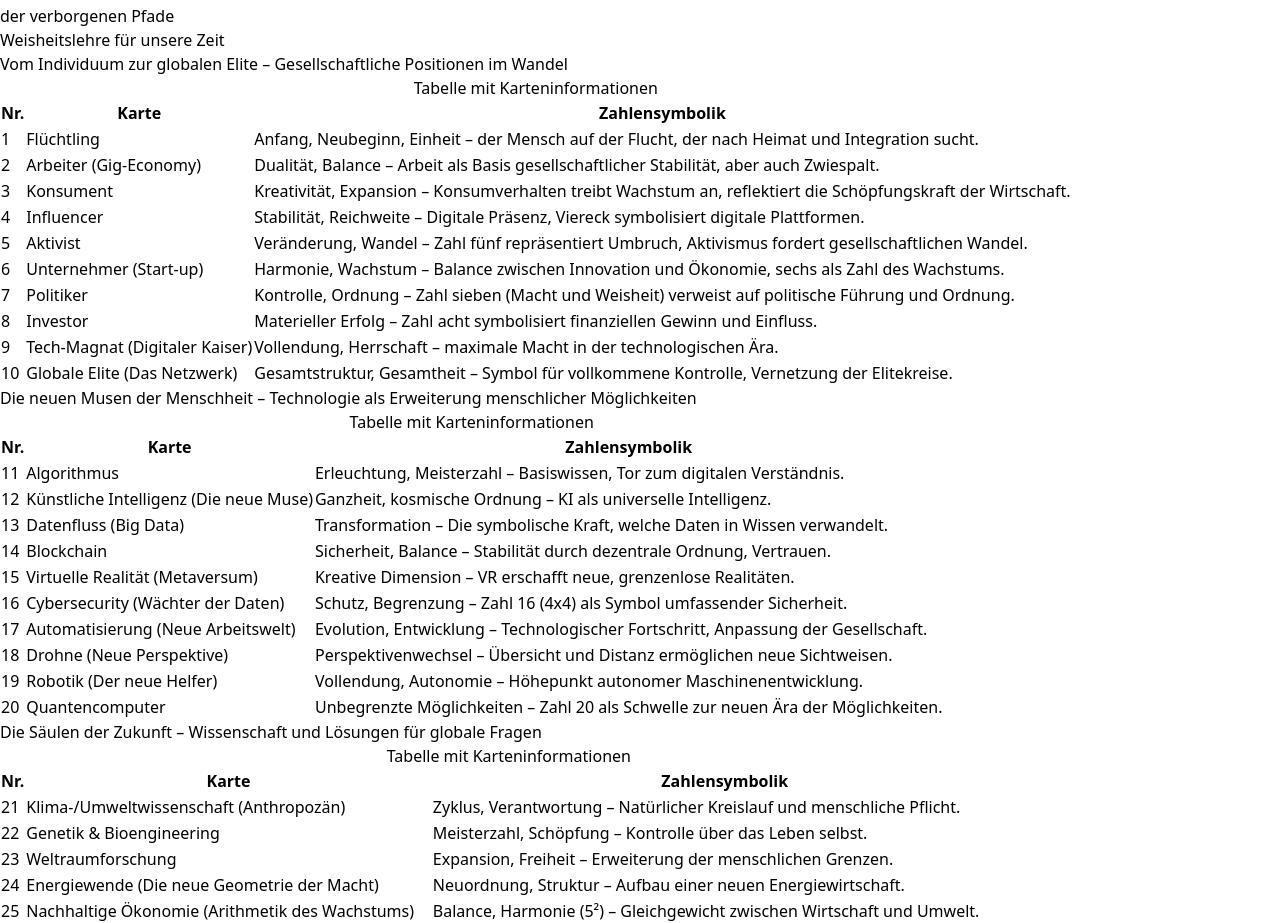
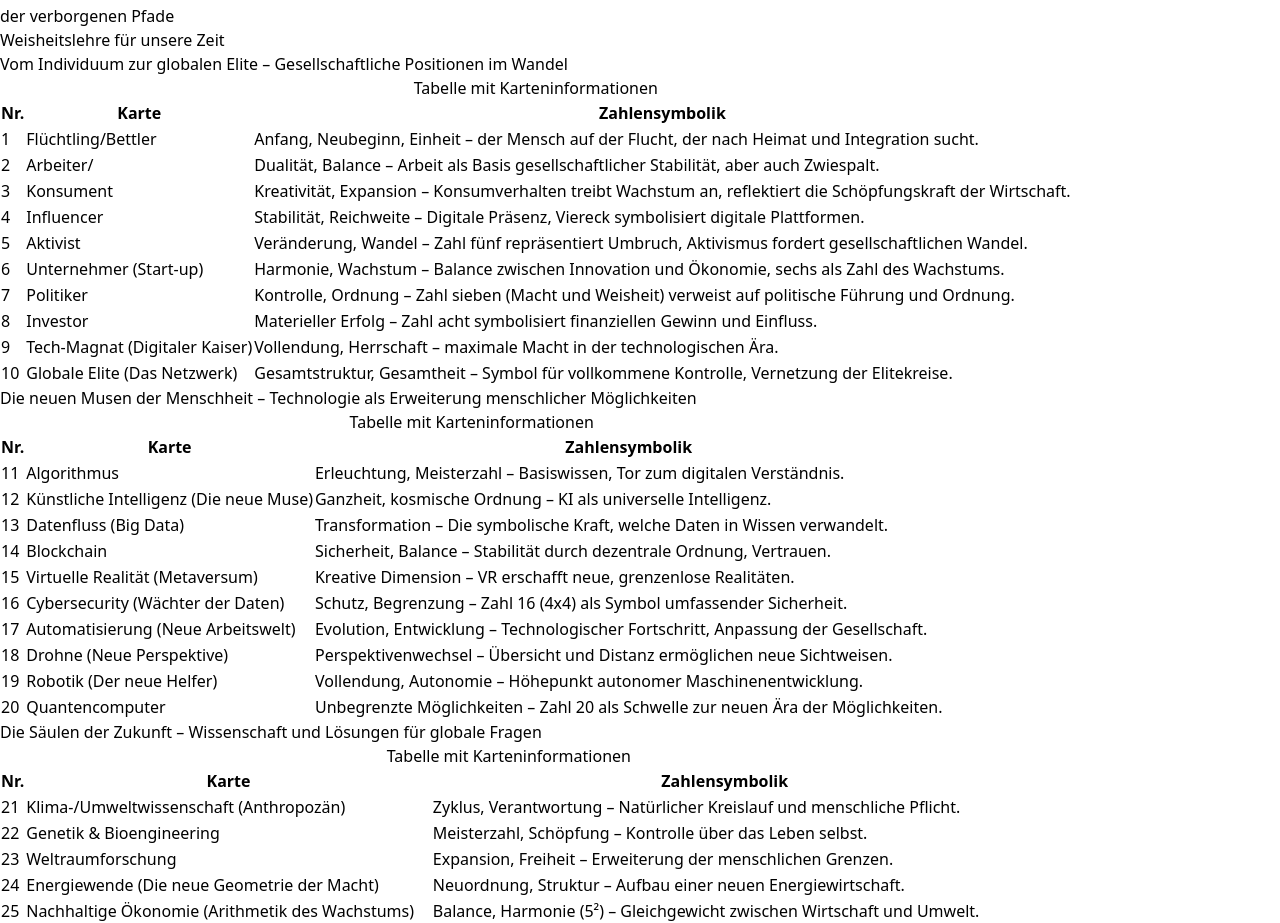
Before and after one commit to Killingova/CYRLGAME, a React (Vite) app: page / in a window 1280 px wide. Shown: the part 2360-3283 px from the top of the page. Built offline with nearby package versions, Linux system fonts and the light colour scheme.

Commit message:
newworlddeteils34

```diff
--- a/src/components/HeroBereich.jsx
+++ b/src/components/HeroBereich.jsx
@@ -29,7 +29,7 @@ const HeroBereich = () => {
     <div className="w-40 h-40 rounded-full border-4 border-[#F2921D] overflow-hidden shadow-xl mx-auto md:mx-0">
       <img
         src="/kristin-avatar.jpg"
-        alt="Isis Filazma - Avatar"
+        alt="Avatar"
         className="w-full h-full object-cover"
       />
     </div>
--- a/src/data/newworld/newworldData.js
+++ b/src/data/newworld/newworldData.js
@@ -7,13 +7,13 @@ export const groups = [
       rows: [
         {
           nr: 1,
-          karte: "Flüchtling",
+          karte: "Flüchtling/Bettler",
           zahlensymbolik:
             "Anfang, Neubeginn, Einheit – der Mensch auf der Flucht, der nach Heimat und Integration sucht."
         },
         {
           nr: 2,
-          karte: "Arbeiter (Gig-Economy)",
+          karte: "Arbeiter/",
           zahlensymbolik:
             "Dualität, Balance – Arbeit als Basis gesellschaftlicher Stabilität, aber auch Zwiespalt."
         },
@@ -383,4 +383,13 @@ export const groups = [
     erhalten besondere Bedeutung, ebenso Potenz- und Quadratzahlen (25, 36, 49).
     Hierdurch entsteht eine symbolische Tiefe, die zum Nachdenken über unsere
     zukünftige Gesellschaft einlädt.
+    Diese 50 Tore oder Stufen sind ein Symbol dafür, dass wir Menschen Schritt für Schritt dazulernen:
+
+Zuerst lernen wir einfache Dinge: Reden, Rechnen, unsere Familie kennen, unsere Umgebung …
+
+Dann lernen wir kompliziertere Sachen: Musik, Kunst, naturwissenschaftliche Fächer, wie die Welt aufgebaut ist …
+
+Wir entdecken, was gut und richtig ist, welche Werte und Tugenden uns wichtig sind.
+
+Am Ende fragen wir uns: „Woher kommt eigentlich alles?“, „Was ist der Sinn meines Lebens?“, „Gibt es etwas wie Gott oder das Göttliche?“
   `;
```
